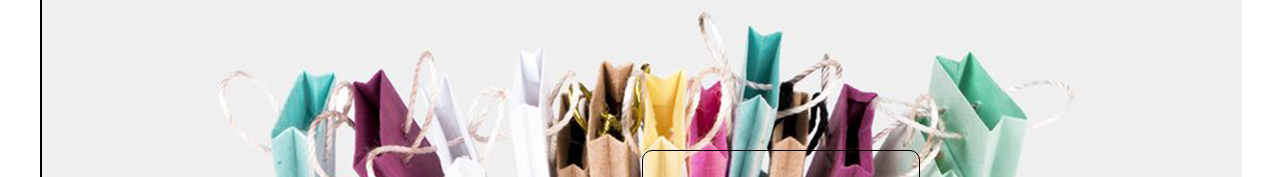
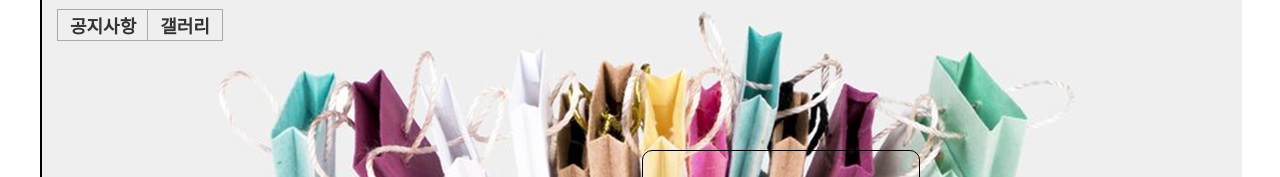
Before and after one commit to sun980618/0719_JustShop, a plain HTML site: page index.html in a window 1280 px wide. Shown: the part 402-579 px from the top of the page. Drawn offline with Linux system fonts and the light colour scheme.

Commit message:
멀티탭구현

```diff
--- a/index.html
+++ b/index.html
@@ -75,7 +75,7 @@
     </a>
 
     <a href="">
-        <img src="image/img03.jpg" alt="image"  width="1200" height="300">
+        <img src="image/img03.jpg" alt="image" width="1200" height="300">
         <span>장바구니 할인 이벤트</span>
     </a>
 </div>
@@ -84,7 +84,41 @@
         </div>
         <!-- slide -->
         <div id="contents" class="flex-container">
+<div id="bbs">
 
+<button class="selected" data-link="bbsNotice">공지사항</button>
+<button data-link="bbsGallery">갤러리</button>
+
+<div class="tabContents" id="bbsNotice">
+<table>
+    <tbody>
+        <tr>
+            <td>3월 재입고 품목을 알려드립니다.</td>
+            <td>2020.03.14</td>
+        </tr>
+        <tr>
+            <td>반품/환불 규정에 대해 알려드립니다.</td>
+            <td>2020.03.14</td>
+        </tr>
+        <tr>
+            <td>S/S 시즌 신규 의류 신상품 안내</td>
+            <td>2020.03.14</td>
+        </tr>
+        <tr>
+            <td>신규회원 대상 할인 이벤트 안내</td>
+            <td>2020.03.14</td>
+        </tr>
+    </tbody>
+</table>
+</div>
+
+<div class="tabContents" id="bbsGallery">
+
+</div>
+
+</div>
+<div id="banner"></div>
+<div id="shortcut"></div>
         </div>
 <!-- contents -->
         <footer id="footer" class="flex-container">
--- a/script/script.js
+++ b/script/script.js
@@ -23,6 +23,11 @@ $("#shuttleFrame").css({"maegin-top":"0px"});
 
     });
 
+    $("#bbs button"),click(function(){
+        $("#bbs button").removeClass("selected");
+        $(this).addClass("selected");
+    });
+
 
 
 
--- a/style/style.css
+++ b/style/style.css
@@ -135,6 +135,45 @@ div#contents {
   border: 1px solid #000;
 }
 
+#contents > div {
+  padding: 4px;
+  border: 1px solid #000;
+  margin: 4px;
+
+  flex: 1;
+}
+
+#contents div#bbs button {
+  font-size: 18px;
+  font-weight: bold;
+  padding: 2px 12px;
+  border: 1px solid #aaa;
+
+  cursor: pointer;
+  position: relative;
+}
+
+#contents div#bbs button:first-child {
+  left: 6px;
+}
+
+#contents div#bbs button selected {
+  border-bottom-color: #fff;
+  background-color: #fff;
+}
+
+#contents #bbs div#tabContetns {
+  border: 1px solid #aaa;
+}
+
+#contents #bbs table {
+  border: 1px solid #08f;
+}
+
+#contents #bbs table td {
+  border: 1px solid #08f;
+}
+
 footer#footer {
   height: 100px;
   border: 1px solid #000;
```
